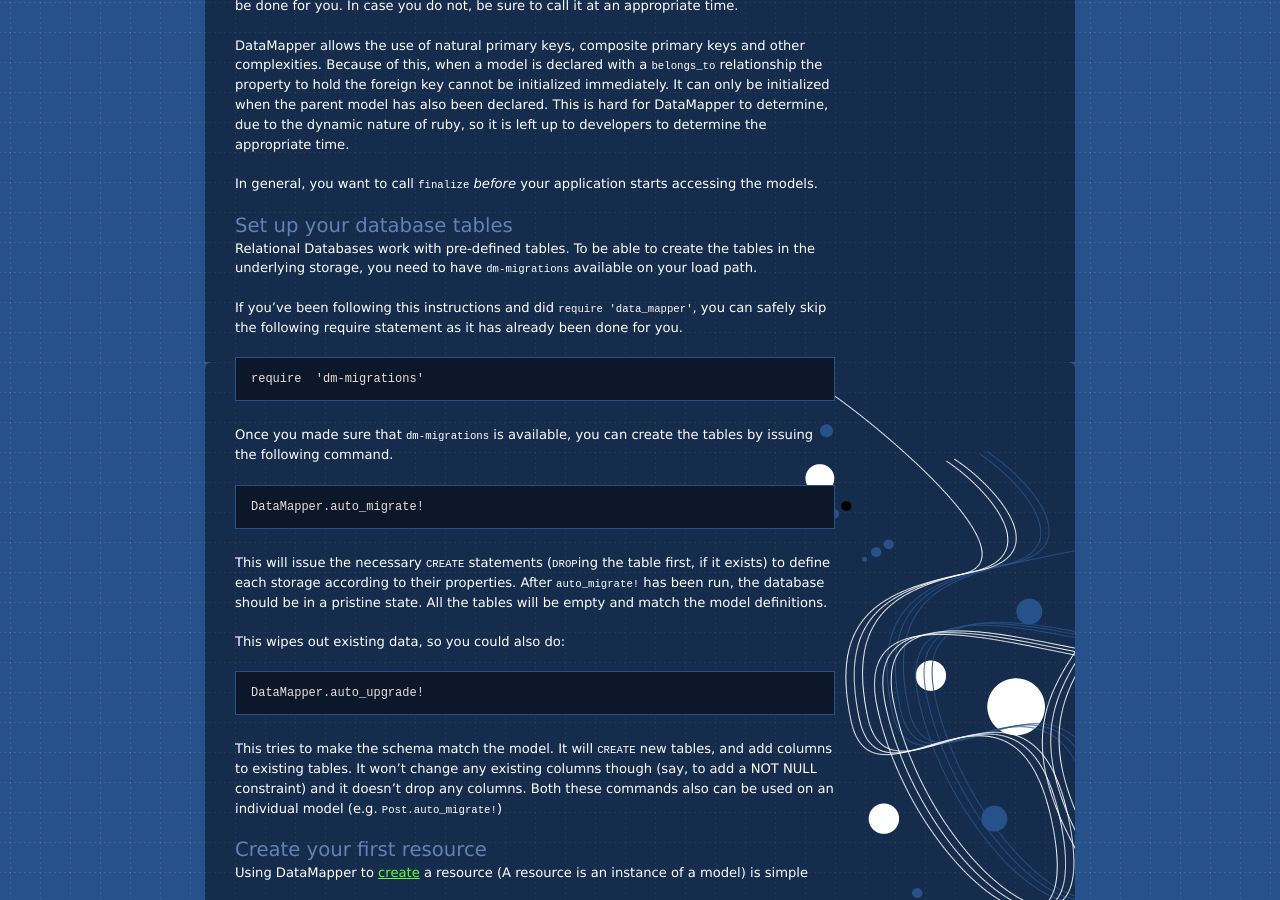
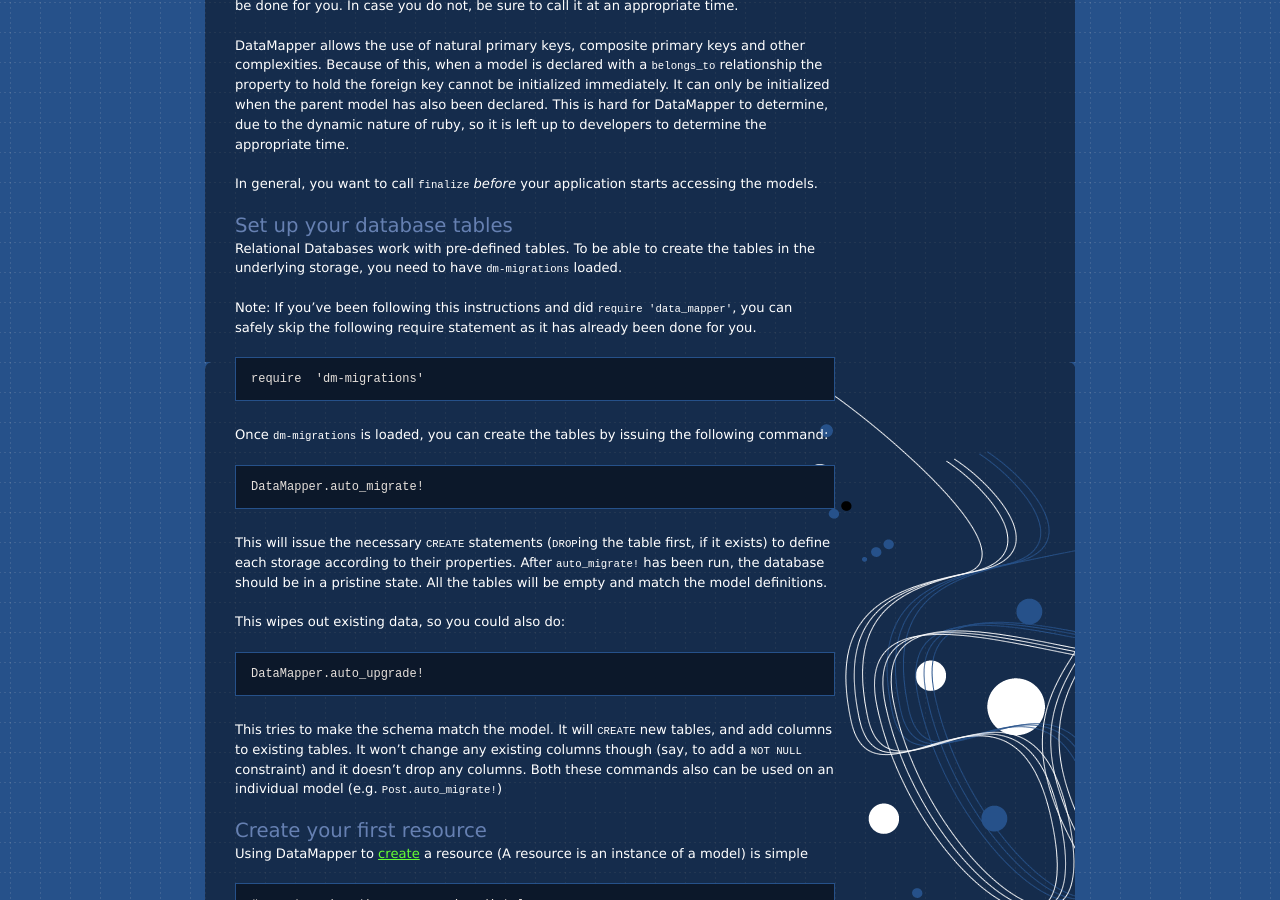
Before and after one commit to datamapper/datamapper.github.com, a Jekyll site: the page built from getting-started.md, in a window 1280 px wide and 900 px high, scrolled down 4917 px. Built offline with Jekyll 4.4.1, drawn with Linux system fonts in a browser that asks for light colours; some of the changed text lies outside the part shown.

Commit message:
Misc formatting and wording changes.

```diff
--- a/getting-started.md
+++ b/getting-started.md
@@ -89,7 +89,7 @@ First, you will need to install an Adapter, which allows DataMapper to communica
 Install DataMapper
 ------------------
 
-If you have RubyGems installed, pop open your console and install a few things.
+If you have RubyGems installed, open a Terminal and install a few things.
 
     gem install data_mapper
 
@@ -135,7 +135,7 @@ You need to make sure to do this before you use your models, i.e. before you act
   DataMapper.setup(:default, 'postgres://localhost/the_database_name')
 {% endhighlight %}
 
-NOTE that currently you **must** setup a `:default` repository to work
+**Note**: that currently you **must** setup a `:default` repository to work
 with DataMapper (and to be able to [use additional differently named
 repositories](/docs/misc)). This might change in the future.
 
@@ -275,9 +275,9 @@ Set up your database tables
 ---------------------------
 
 Relational Databases work with pre-defined tables. To be able to create the tables in the
-underlying storage, you need to have `dm-migrations` available on your load path.
+underlying storage, you need to have `dm-migrations` loaded.
 
-If you've been following this instructions and did `require 'data_mapper'`,
+**Note:** If you've been following this instructions and did `require 'data_mapper'`,
 you can safely skip the following require statement as it has already
 been done for you.
 
@@ -285,7 +285,7 @@ been done for you.
 require  'dm-migrations'
 {% endhighlight %}
 
-Once you made sure that `dm-migrations` is available, you can create the tables by issuing the following command.
+Once `dm-migrations` is loaded, you can create the tables by issuing the following command:
 
 {% highlight ruby %}
 DataMapper.auto_migrate!
@@ -304,7 +304,7 @@ DataMapper.auto_upgrade!
 
 This tries to make the schema match the model.  It will `CREATE` new tables, and
 add columns to existing tables.  It won't change any existing columns though
-(say, to add a NOT NULL constraint) and it doesn't drop any columns.  Both these commands
+(say, to add a `NOT NULL` constraint) and it doesn't drop any columns.  Both these commands
 also can be used on an individual model (e.g. `Post.auto_migrate!`)
 
 Create your first resource
```
Also changed, not shown: other parts of getting-started.md (+2 -2 lines), using-git.md (+9 -9 lines), why.md (+2 -2 lines).
